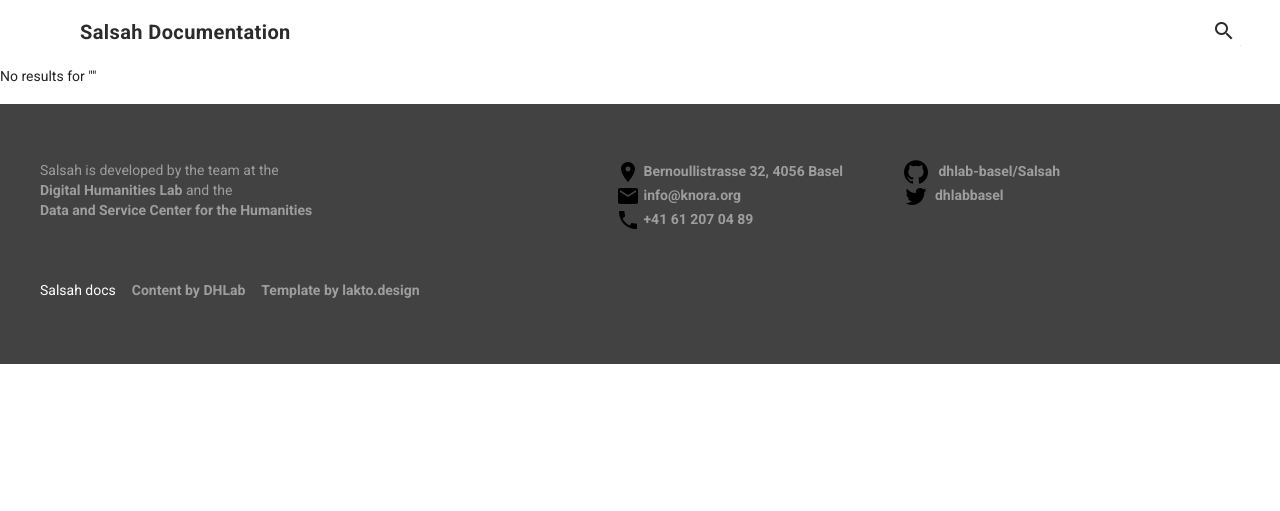
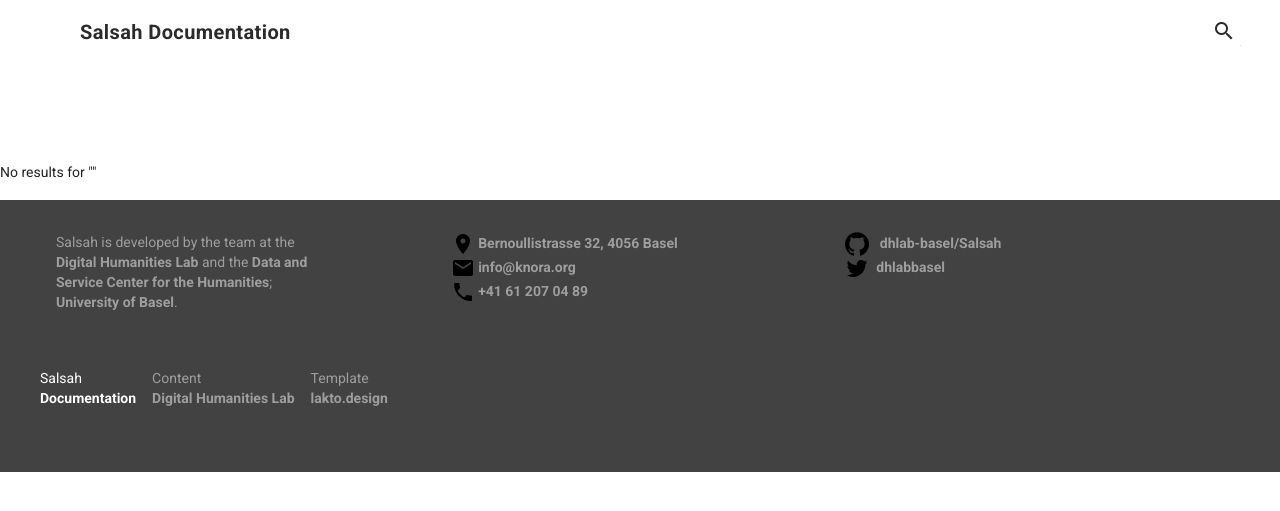
Before and after one commit to lakto/dokumentado, a Jekyll site: the page built from search.html, in a window 1280 px wide. Shown: the top 511 px of the page. Built offline with Jekyll 4.4.1, drawn with Linux system fonts in a browser that asks for light colours; nearby versions of some CDN libraries.

Commit message:
footer styling

```diff
--- a/_config.yml
+++ b/_config.yml
@@ -9,6 +9,7 @@ google_analytics_key:
 show_full_navigation: true
 git:
     name: Github
+    repository: Salsah
     url: https://github.com/lakto/dokumentado
 
 company:
--- a/_includes/footer.html
+++ b/_includes/footer.html
@@ -1,27 +1,12 @@
 <footer class="mdl-mega-footer">
-    <div class="mdl-mega-footer__middle-section">
-
-        <div class="mdl-mega-footer__drop-down-section">
-            <input class="mdl-mega-footer__heading-checkbox" type="checkbox" checked>
-            <h1 class="mdl-mega-footer__heading"></h1>
-            <ul class="mdl-mega-footer__link-list">
-                <li>Salsah is developed by the team at the {{ site.links.dhlab }} and the {{ site.links.dasch }}</li>
-            </ul>
+    <div class="mdl-mega-footer__top-section mdl-grid">
+        <div class="mdl-cell mdl-cell--3-col">
+            Salsah is developed by the team at the {{ site.links.dhlab }} and the {{ site.links.dasch }}; {{ site.links.unibas }}.
         </div>
 
-        <div class="mdl-mega-footer__drop-down-section">
-            <input class="mdl-mega-footer__heading-checkbox" type="checkbox" checked>
+        <div class="mdl-cell mdl-cell--1-col"></div>
 
-            <h1 class="mdl-mega-footer__heading"></h1>
-            <ul class="mdl-mega-footer__link-list">
-
-
-            </ul>
-        </div>
-
-        <div class="mdl-mega-footer__drop-down-section">
-            <input class="mdl-mega-footer__heading-checkbox" type="checkbox" checked>
-            <h1 class="mdl-mega-footer__heading"></h1>
+        <div class="mdl-cell mdl-cell--4-col">
             <ul class="mdl-mega-footer__link-list">
                 <li>
                     <address>
@@ -43,9 +28,7 @@
             </ul>
         </div>
 
-        <div class="mdl-mega-footer__drop-down-section">
-            <input class="mdl-mega-footer__heading-checkbox" type="checkbox" checked>
-            <h1 class="mdl-mega-footer__heading"></h1>
+        <div class="mdl-cell mdl-cell--4-col">
             <ul class="mdl-mega-footer__link-list">
                 <li>
                     <a class="github" href="https://www.github.com/{{ site.company.github }}">
@@ -59,14 +42,13 @@
                 </li>
             </ul>
         </div>
-
     </div>
 
     <div class="mdl-mega-footer__bottom-section">
-        <div class="mdl-logo">Salsah docs</div>
+        <div class="mdl-logo">{{ site.git.repository }}<br><a href="/">Documentation</a></div>
         <ul class="mdl-mega-footer__link-list">
-            <li><a href="https://dhlab.unibas.ch">Content by DHLab</a></li>
-            <li><a href="https://lakto.design">Template by lakto.design</a></li>
+            <li>Content<br>{{ site.links.dhlab }}</li>
+            <li>Template<br><a href="https://lakto.design">lakto.design</a></li>
         </ul>
     </div>
 
--- a/assets/style/main.css
+++ b/assets/style/main.css
@@ -16,7 +16,8 @@ address {
   font-size: inherit !important; }
 
 .mdl-layout__header--transparent {
-  color: #2b2b2b !important; }
+  color: #2b2b2b !important;
+  padding-bottom: 96px; }
   .mdl-layout__header--transparent a {
     color: inherit;
     text-decoration: none; }
@@ -94,4 +95,9 @@ section {
   border-top: 0;
   box-sizing: border-box; }
 
+mdl-mega-footer__middle-section {
+  margin: 0 auto; }
+  mdl-mega-footer__middle-section .mdl-mega-footer__drop-down-section {
+    width: 30%; }
+
 /*# sourceMappingURL=main.css.map */
```
Also changed, not shown: assets/style/main.scss (+10 -0 lines), index.html (+9 -5 lines), 1 other file.
